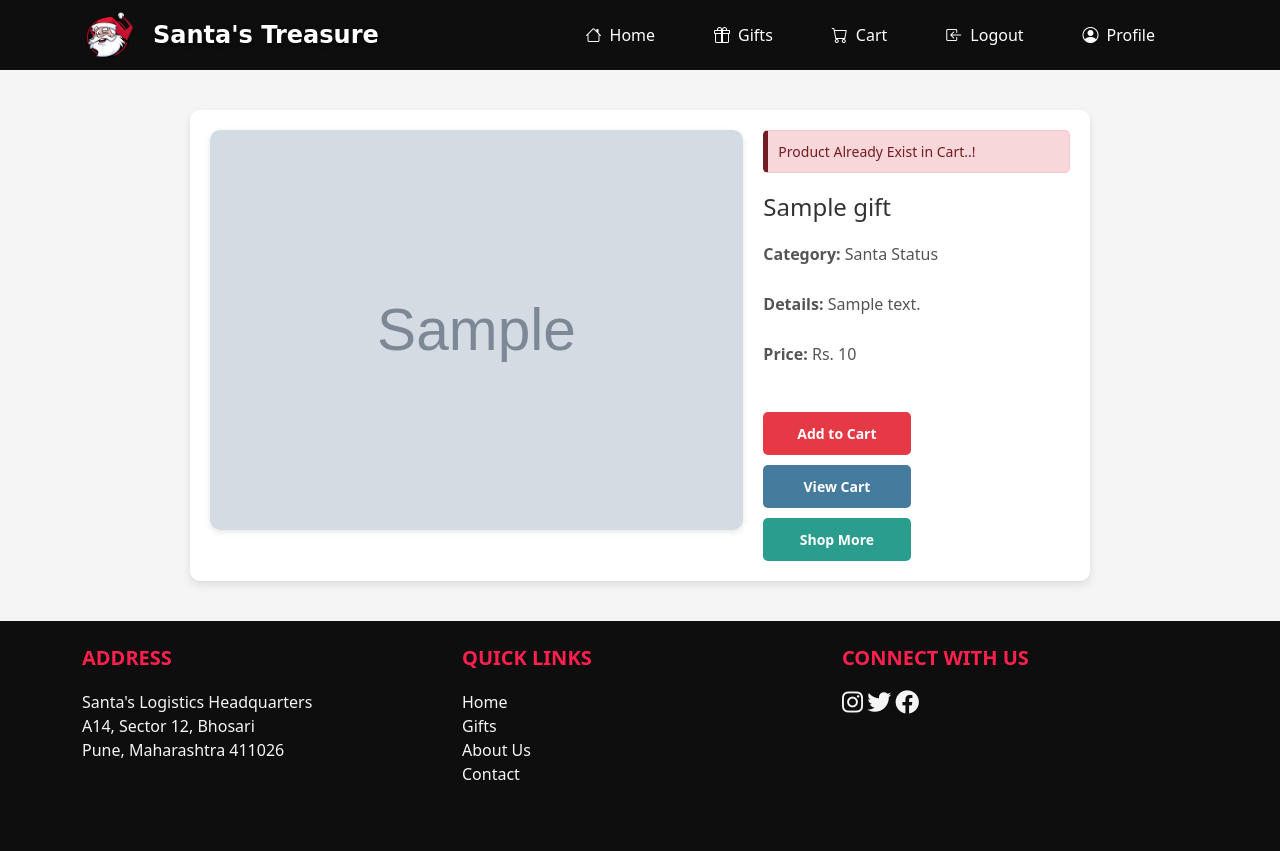
After one commit to Suhas2002G/Santa-Treasure, a Django app: page /addtocart/1 in a window 1280 px wide. The commit adds this page. Run offline with Django 5.2, Linux system fonts and the light colour scheme; a user stored in the database is signed in; tables that the repository leaves empty hold one stand-in row (values such as "Sample post"); grey boxes marked "Sample" are stand-in pictures; some libraries are stand-ins or nearby versions; some web fonts are replaced.

Commit message:
cart functionality

```diff
--- a/santa/myapp/urls.py
+++ b/santa/myapp/urls.py
@@ -17,7 +17,12 @@ urlpatterns = [
     path('vieworder', views.vieworder),
     path('sort/<x>', views.sort),
     path('addaddress', views.addaddress),
-    # path('addtocart/<pid>', views.addtocart),
+    path('search', views.search),
+    path('giftdetail/<pid>', views.giftdetail),
+    path('addtocart/<pid>', views.addtocart),
+    path('viewcart', views.viewcart),
+    path('updateqty/<x>/<cid>',views.updateqty),
+    path('remove/<cid>',views.remove),
 
 
 
--- a/santa/myapp/views.py
+++ b/santa/myapp/views.py
@@ -66,7 +66,7 @@ def user_logout(request):
 # User Profile Page
 def myprofile(request):
     context={}
-    a=Address.objects.filter(id=request.user.id)    # Fetch details of Authenticated User
+    a=User.objects.filter(id=request.user.id)    # Fetch details of Authenticated User
 
     context['data']=a
     return render(request,'profile.html',context)
@@ -108,33 +108,6 @@ def gifts(request):
     context['data']=g
     return render(request,'gifts.html',context)
 
-# Add to Cart Functionality
-# def addtocart(request,pid):
-#     context={}
-#     if request.user.is_authenticated :  #check whether is login or not (if not then reddirect to login page)
-#         # print('User is logged in')
-#         u=User.objects.filter(id=request.user.id)       #used to get id of authenticated user id
-#         # print(u)
-#         p=Gifts.objects.filter(id=pid)
-
-#         q1=Q(uid=u[0])
-#         q2=Q(pid=p[0])
-#         c=Cart.objects.create(uid=q1,pid=q2)
-#         n=len(c)
-#         if n==0:
-#             c=Cart.objects.create(pid=p[0],uid=u[0])         #import cart
-#             c.save()
-#             context['success']='Product Added Successfully...!'
-#         else:
-#             context['errormsg']='Product Already Exist in Cart..!'
-
-#         context['data']=p
-#         return render(request,'gifts.html',context)
-
-#     else:
-#         return redirect('/login')
-
-
 
 # Sort by Price [high->low or low->high]:
 def sort(request,x):
@@ -148,18 +121,99 @@ def sort(request,x):
     return render(request,'gifts.html',context)
 
 
+# Search products
+def search(request):
+    s=request.GET['srch']
+    #print(s)
+    p=Gifts.objects.filter(name__icontains=s)
+    #print(p)
+    p1=Gifts.objects.filter(pdetails__icontains=s)
+
+    allprod=p.union(p1)
+    context={}
+    if len(allprod)!=0:
+        context['data']=allprod
+    else:
+        context['errmsg']='Product Not Found'
+    return render(request,'gifts.html',context)
+
+
+# Gift Detail Page
+def giftdetail(request,pid):
+    p=Gifts.objects.filter(id=pid)
+    context={}
+    context['data']=p
+    return render(request, 'giftdetail.html', context)
+
+
+# Add to Cart Functionaliy
+def addtocart(request, pid):
+    context={}
+    if request.user.is_authenticated :  #check whether is login or not (if not then re-direct to login page)
+        # print('User is logged in')
+        u=User.objects.filter(id=request.user.id)       #used to get id of authenticated user id
+        # print(u)
+        p=Gifts.objects.filter(id=pid)
+
+        q1=Q(uid=u[0])
+        q2=Q(pid=p[0])
+        c=Cart.objects.filter(q1 & q2)
+        n=len(c)
+        if n==0:
+            c=Cart.objects.create(pid=p[0],uid=u[0])         #import cart
+            c.save()
+            context['success']='Product Added Successfully...!'
+        else:
+            context['errormsg']='Product Already Exist in Cart..!'
+
+        context['data']=p
+        return render(request,'giftdetail.html',context)
+
+    else:
+        return redirect('/login')
 
 
 
+# View Cart functionality
+def viewcart(request):
+    context={}
+    c=Cart.objects.filter(uid=request.user.id)
+    #from cart table we have to fetched data of requested-authenticated user
+    a=Address.objects.filter(uid=request.user.id)
+
+    amt=0
+    for i in c:
+        amt = amt + i.pid.price * i.qty
+
+    # context['totalamt']=amt
+    # context['data']=c
+    # context['data1']=a
+    context={
+        'data': c,
+        'data1': a,
+        'totalamt': amt
+    }
+    return render(request, 'cart.html', context)
 
 
+# update quntity funcntinality
+def updateqty(request,x,cid):
+    c=Cart.objects.filter(id=cid)
+    # print(c)      # display all cart products of authenticated user
+    q=c[0].qty      #
+    if x=='1' :         #add qty functionality
+        q=q+1
+    elif q>1:           #decrease qty functionality
+        q=q-1
+    c.update(qty=q)
+    return redirect('/viewcart')
 
 
-
-
-
-
-
+# Remove Product from cart
+def remove(request, cid):
+    c=Cart.objects.filter(id=cid)
+    c.delete()
+    return redirect('/viewcart')
 
 
 
--- a/santa/static/style.css
+++ b/santa/static/style.css
@@ -566,22 +569,267 @@
 }
 
 
+/* giftdetails.html starts here  */
+/* Product Detail Page Styling */
+.product-detail-container {
+  padding: 20px;
+  background-color: #f5f5f5;
+}
+
+.product-detail-card {
+  background: #fff;
+  border-radius: 10px;
+  box-shadow: 0 4px 8px rgba(0, 0, 0, 0.1);
+  overflow: hidden;
+  padding: 20px;
+  max-width: 900px;
+  margin: 20px auto;
+}
+
+.product-row {
+  display: flex;
+  flex-wrap: wrap;
+  gap: 20px;
+}
+
+.product-image img {
+  max-width: 100%;
+  height: 400px;
+  border-radius: 10px;
+  box-shadow: 0 2px 6px rgba(0, 0, 0, 0.1);
+}
+
+.product-info {
+  flex: 1;
+  display: flex;
+  flex-direction: column;
+  gap: 10px;
+}
+
+.product-name {
+  font-size: 24px;
+  color: #333;
+  margin-bottom: 10px;
+}
+
+.product-category,
+.product-detail,
+.product-price {
+  font-size: 16px;
+  color: #555;
+}
+
+.action-buttons {
+  margin-top: 20px;
+  display: flex;
+  gap: 10px;
+}
+
+.action-buttons .btn {
+  text-decoration: none;
+  padding: 10px 15px;
+  border-radius: 5px;
+  color: #fff;
+  transition: background 0.3s ease;
+  font-size: 14px;
+  font-weight: bold;
+}
+
+.btn-add-cart {
+  background: #e63946;
+}
+
+.btn-add-cart:hover {
+  background: #d62839;
+}
+
+.btn-view-cart {
+  background: #457b9d;
+}
+
+.btn-view-cart:hover {
+  background: #35688c;
+}
+
+.btn-shop-more {
+  background: #2a9d8f;
+}
+
+.btn-shop-more:hover {
+  background: #1d786e;
+}
+
+.alert {
+  padding: 10px;
+  border-radius: 5px;
+  margin-bottom: 10px;
+  font-size: 14px;
+}
+
+.alert-success {
+  background: #d4edda;
+  color: #155724;
+}
+
+.alert-danger {
+  background: #f8d7da;
+  color: #721c24;
+}
+
+/* giftdetails.html ends here  */
+
+
+
+
+/* cart.html page style starts here  */
+.cart-container {
+  max-width: 1200px;
+  margin: 30px auto;
+  padding: 20px;
+  background: #fff;
+  border-radius: 10px;
+  box-shadow: 0 4px 10px rgba(0, 0, 0, 0.1);
+}
+
+.cart-content {
+  display: flex;
+  flex-wrap: wrap;
+  gap: 20px;
+}
+
+.customer-details {
+  flex: 1 1 100%;
+  margin-bottom: 20px;
+  background: #f0f4f7;
+  padding: 20px;
+  border-radius: 10px;
+}
+
+.customer-details h3 {
+  margin-bottom: 10px;
+  color: #007bff;
+}
+
+.cart-items {
+  flex: 2 1 60%;
+}
+
+.cart-item {
+  display: flex;
+  gap: 20px;
+  margin-bottom: 20px;
+  padding: 15px;
+  background: #f9f9f9;
+  border-radius: 10px;
+  box-shadow: 0 2px 5px rgba(0, 0, 0, 0.1);
+}
+
+.item-image img {
+  max-width: 200px;
+  height: 250px;
+  border-radius: 10px;
+}
+
+.item-details {
+  flex: 1;
+}
+
+.item-details p {
+  margin-bottom: 10px;
+  color: #555;
+}
+
+.quantity-control {
+  display: flex;
+  align-items: center;
+  gap: 10px;
+  margin: 10px 0;
+}
+
+.qty-btn {
+  padding: 5px 10px;
+  background: #007bff;
+  color: #fff;
+  text-decoration: none;
+  border-radius: 5px;
+  font-weight: bold;
+  cursor: pointer;
+  transition: background 0.3s ease;
+}
+
+.qty-btn:hover {
+  background: #0056b3;
+}
+
+.qty-input {
+  width: 40px;
+  text-align: center;
+  border: 1px solid #ccc;
+  border-radius: 5px;
+}
+
+/* Remove Button */
+.remove-btn {
+  color: #dc3545;
+  text-decoration: none;
+  font-weight: bold;
+  margin-top: 10px;
+  display: inline-block;
+  transition: color 0.3s ease;
+}
+
+.remove-btn:hover {
+  color: #a71d2a;
+}
+
+.price-details {
+  flex: 1 1 30%;
+  background: #f0f4f7;
+  padding: 20px;
+  border-radius: 10px;
+  box-shadow: 0 2px 5px rgba(0, 0, 0, 0.1);
+}
+
+.price-details h3 {
+  color: #007bff;
+  margin-bottom: 10px;
+}
+
+.place-order-btn {
+  display: inline-block;
+  margin-top: 20px;
+  padding: 10px 20px;
+  background: #28a745;
+  color: #fff;
+  text-decoration: none;
+  font-weight: bold;
+  border-radius: 5px;
+  transition: background 0.3s ease;
+}
+
+.place-order-btn:hover {
+  background: #218838;
+}
+/* cart.html page style ends here  */
+
+
+
 /* myprofile starts  */
 .profile-container {
   max-width: 900px;
-  margin: 70px auto;
+  margin: 0 auto;
   padding: 20px;
+  font-family: Arial, sans-serif;
 }
 
 .profile-header {
   text-align: center;
-  margin-bottom: 30px;
+  margin-bottom: 20px;
 }
 
 .profile-header h1 {
   font-size: 2.5rem;
   color: #333;
-  margin: 0;
 }
 
 .profile-header p {
--- /dev/null
+++ b/santa/templates/giftdetail.html
@@ -0,0 +1,45 @@
+{% extends 'base.html' %}
+{% load static %}
+{% block 'main' %}
+
+
+<div class="product-detail-container">
+    <div class="product-detail-card">
+        {% for i in data %}
+        <div class="product-row">
+            <div class="product-image">
+                <img src="{{ i.image.url }}" alt="Product Image">
+            </div>
+            <div class="product-info">
+                {% if success %}
+                    <div class="alert alert-success">{{ success }}</div>
+                {% endif %}
+
+                {% if errormsg %}
+                    <div class="alert alert-danger">{{ errormsg }}</div>
+                {% endif %}
+
+                <h2 class="product-name">{{ i.name }}</h2>
+                <p class="product-category">
+                    <strong>Category:</strong>
+                    {% if i.cat == 1 %} Santa Status
+                    {% elif i.cat == 2 %} Christmas Tree
+                    {% elif i.cat == 3 %} Decorations
+                    {% else %} Cloths
+                    {% endif %}
+                </p>
+                <p class="product-detail"><strong>Details:</strong> {{ i.pdetails }}</p>
+                <p class="product-price"><strong>Price:</strong> Rs. {{ i.price }}</p>
+
+                <div class="action-buttons">
+                    <a href="/addtocart/{{ i.id }}" class="btn btn-add-cart">Add to Cart</a>
+                    <a href="/viewcart" class="btn btn-view-cart">View Cart</a>
+                    <a href="/gifts" class="btn btn-shop-more">Shop More</a>
+                </div>
+            </div>
+        </div>
+        {% endfor %}
+    </div>
+</div>
+
+{% endblock 'main' %}
--- a/santa/templates/header.html
+++ b/santa/templates/header.html
@@ -53,7 +53,7 @@
               <a class="nav-link" href="/dashboard"><i class="bi bi-clipboard-data mx-2"></i>Dashboard</a>
             </li> -->
             <li class="nav-item">
-              <a class="nav-link" href=""><i class="bi bi-cart mx-2"></i>Cart</a>
+              <a class="nav-link" href="/viewcart"><i class="bi bi-cart mx-2"></i>Cart</a>
           </li>
             {% if user.is_authenticated %}
             <li class="nav-item">
```
Also changed, not shown: other parts of santa/static/style.css (+27 -27 lines), santa/templates/cart.html (added, +54 -0 lines), santa/templates/gifts.html (+22 -14 lines), santa/templates/profile.html (+10 -8 lines).
